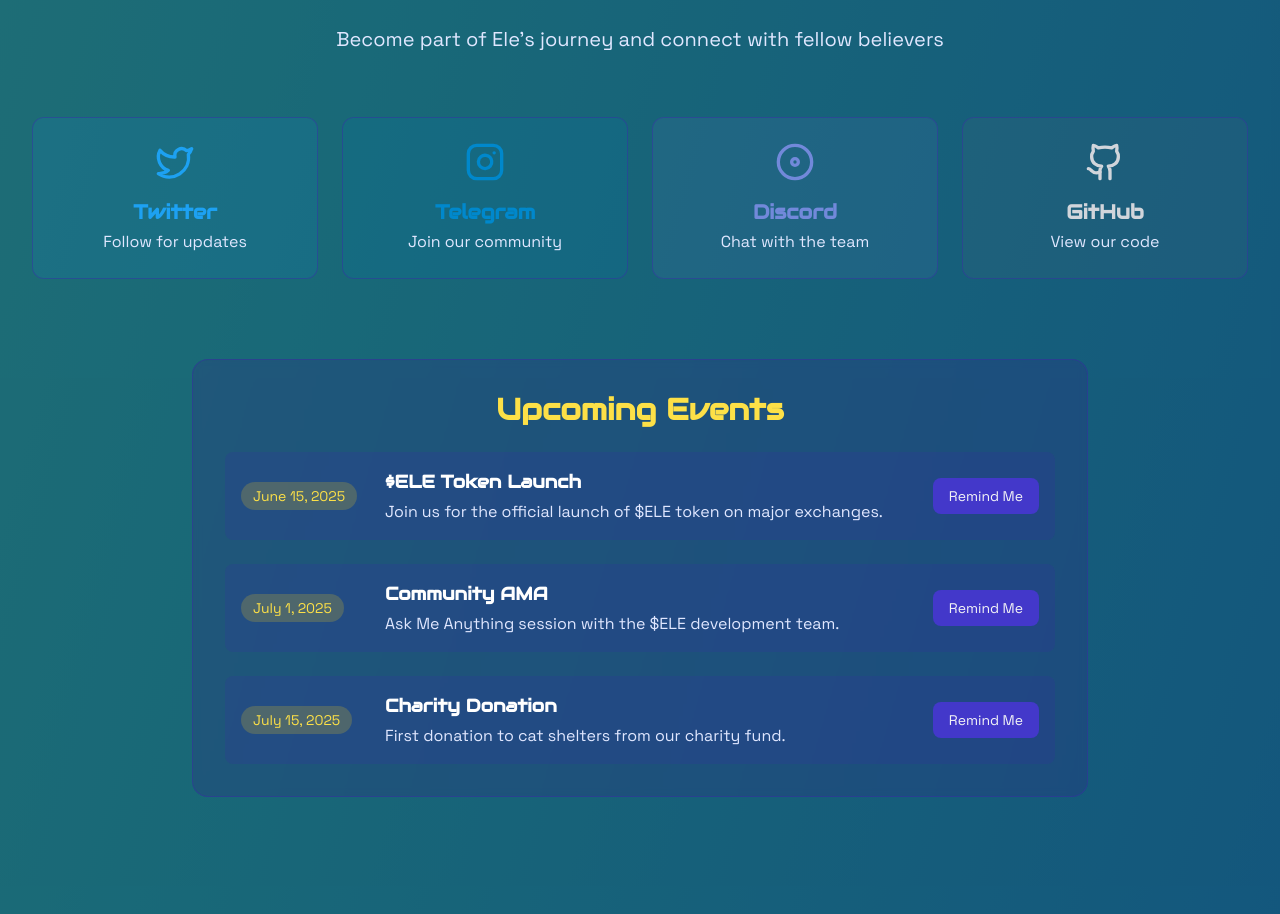
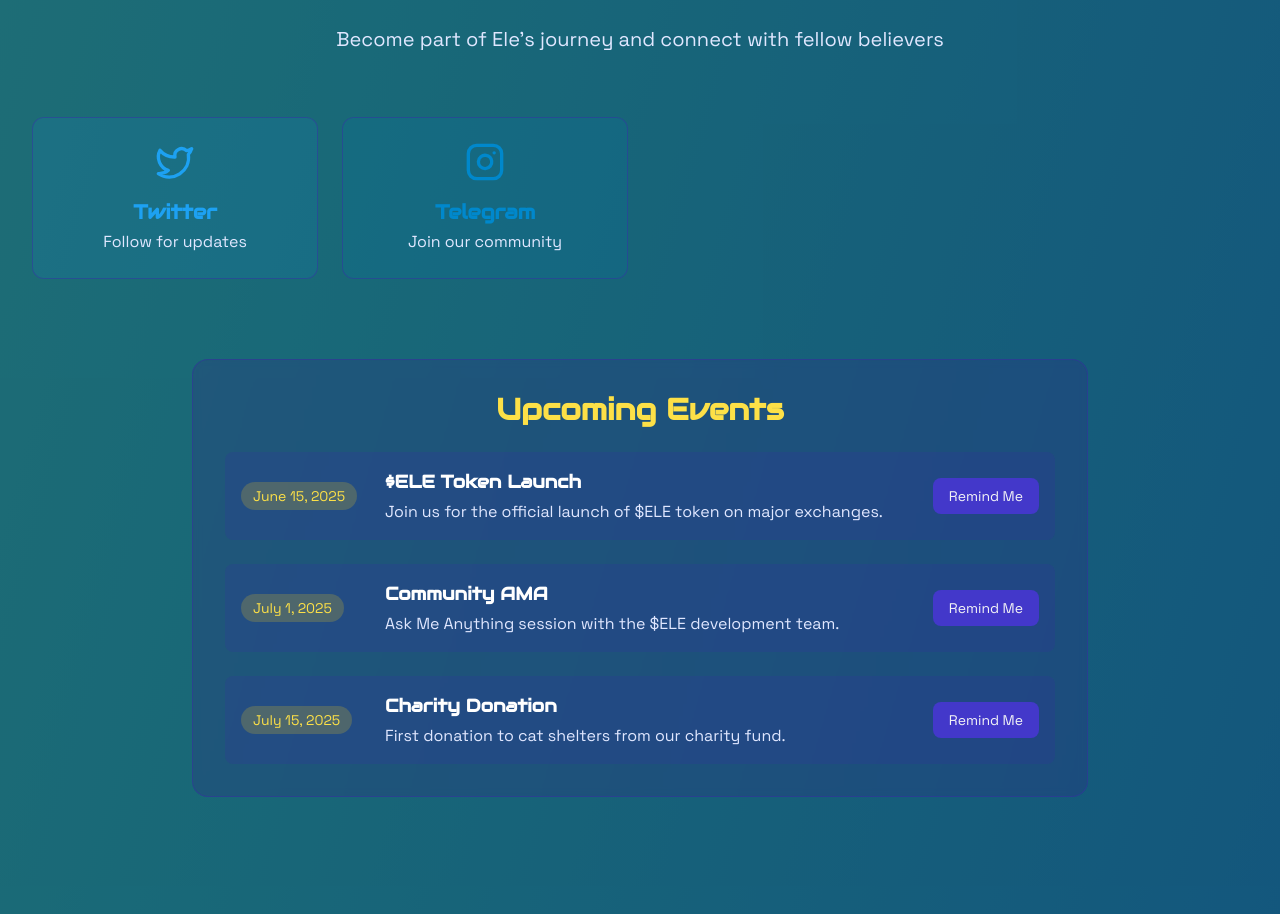
Before and after one commit to muske111/elecat111, a React (Vite) app: page / in a window 1280 px wide. Shown: the part 3179-4093 px from the top of the page. Built offline with nearby package versions, Linux system fonts and the light colour scheme.

Commit message:
Community.tsx

```diff
--- a/src/components/Community.tsx
+++ b/src/components/Community.tsx
@@ -31,23 +31,6 @@ const Community: React.FC = () => {
             textColor="text-[#0088cc]"
           />
 
-          <SocialCard
-            icon={<Discord className="h-10 w-10" />}
-            name="Discord"
-            description="Chat with the team"
-            link="#"
-            bgColor="bg-[#7289DA]/10 hover:bg-[#7289DA]/20"
-            textColor="text-[#7289DA]"
-          />
-
-          <SocialCard
-            icon={<Github className="h-10 w-10" />}
-            name="GitHub"
-            description="View our code"
-            link="https://github.com/muske111/elecat111/tree/main"
-            bgColor="bg-gray-500/10 hover:bg-gray-500/20"
-            textColor="text-gray-300"
-          />
         </div>
 
         <div className="mt-20">
```
